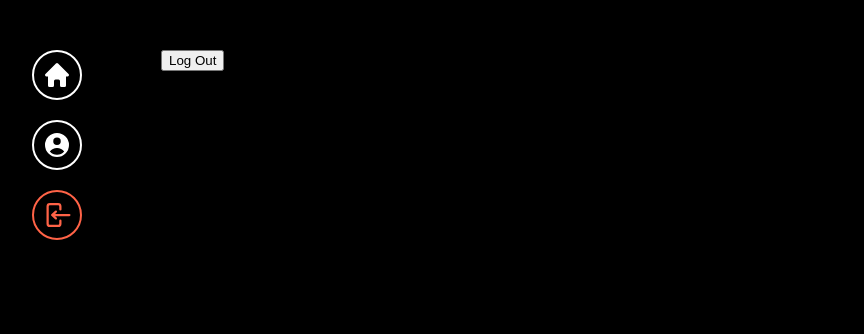
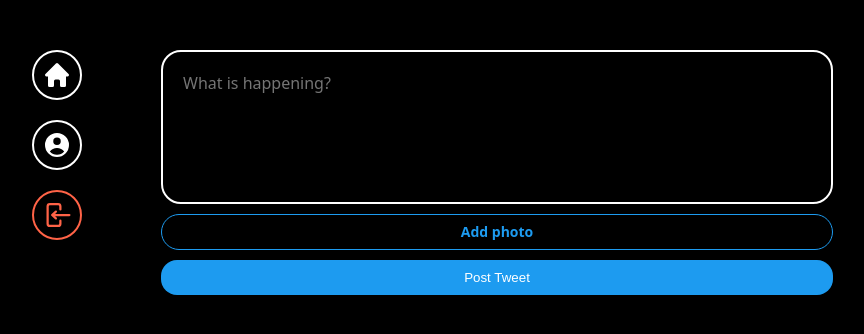
Before and after one commit to soojin323/firebase-twitter-project, a React (Vite) app: page / in a window 1280 px wide. Shown: the top 334 px of the page, without its empty margins (237-1101 px from the left). Built offline with nearby package versions, Linux system fonts and the light colour scheme; no server answers; sample sign-in values are in the browser's storage.

Commit message:
upload tweet to db

```diff
--- /dev/null
+++ b/src/components/post-tweet-form.tsx
@@ -0,0 +1,108 @@
+import { addDoc, collection } from "@firebase/firestore";
+import { async } from "@firebase/util";
+import { useState } from "react";
+import { styled } from "styled-components";
+import { auth, db } from "../firebase";
+
+export default function PostTweetForm() {
+  const [isLoading, setIsLoading] = useState(false);
+  const [tweet, setTweet] = useState("");
+  const [file, setFile] = useState<File | null>(null);
+  const onChange = (e: React.ChangeEvent<HTMLTextAreaElement>) => {
+    setTweet(e.target.value);
+  };
+  const onFileChange = (e: React.ChangeEvent<HTMLInputElement>) => {
+    const { files } = e.target;
+    if (files && files.length === 1) {
+      setFile(files[0]);
+    }
+  };
+  const onSubmit = async (e: React.FormEvent<HTMLFormElement>) => {
+    e.preventDefault();
+    const user = auth.currentUser;
+    if (!user || isLoading || tweet === "" || tweet.length > 180) return;
+    try {
+      setIsLoading(true);
+      await addDoc(collection(db, "tweets"), {
+        tweet,
+        createdAt: Date.now(),
+        username: user.displayName || "Anonymous",
+        userId: user.uid,
+      });
+    } catch (e) {
+      console.log(e);
+    } finally {
+      setIsLoading(false);
+    }
+  };
+  return (
+    <Form onSubmit={onSubmit}>
+      <TextArea
+        rows={5}
+        maxLength={180}
+        onChange={onChange}
+        value={tweet}
+        placeholder="What is happening?"
+      />
+      <AttachFileButton htmlFor="file">
+        {file ? "Photo uploaded ☑️" : "Add photo"}
+      </AttachFileButton>
+      <AttachFileInput
+        onChange={onFileChange}
+        type="file"
+        id="file"
+        accept="image/*"
+      />
+      <SubmitBtn type="submit" value={isLoading ? "Posting.." : "Post Tweet"} />
+    </Form>
+  );
+}
+const Form = styled.form`
+  display: flex;
+  flex-direction: column;
+  gap: 10px;
+`;
+const TextArea = styled.textarea`
+  border: 2px solid white;
+  padding: 20px;
+  border-radius: 20px;
+  font-size: 16px;
+  color: white;
+  background-color: black;
+  width: 100%;
+  resize: none;
+  font-family: system-ui, -apple-system, BlinkMacSystemFont, "Segoe UI", Roboto,
+    Oxygen, Ubuntu, Cantarell, "Open Sans", "Helvetica Neue", sans-serif;
+  &::placeholder {
+    font-size: 16px;
+  }
+  &:focus {
+    outline: none;
+    border-color: #1d9bf0;
+  }
+`;
+const AttachFileButton = styled.label`
+  padding: 10px 0;
+  color: #1d9bf0;
+  text-align: center;
+  border-radius: 20px;
+  border: 1px solid #1d9bf0;
+  font-size: 14px;
+  font-weight: 600;
+  cursor: pointer;
+`;
+const AttachFileInput = styled.input`
+  display: none;
+`;
+const SubmitBtn = styled.input`
+  background-color: #1d9bf0;
+  color: white;
+  border: none;
+  padding: 10px 0;
+  border-radius: 16px;
+  cursor: pointer;
+  &:hover,
+  &:active {
+    opacity: 0.9;
+  }
+`;
--- a/src/firebase.ts
+++ b/src/firebase.ts
@@ -1,5 +1,7 @@
 import { initializeApp } from "firebase/app";
 import { getAuth } from "firebase/auth";
+import { getStorage } from "firebase/storage";
+import { getFirestore } from "firebase/firestore";
 
 const firebaseConfig = {
   apiKey: "AIzaSyALwYq3RetYoqWI22QeS6s54EJNSX8DAE8",
@@ -13,3 +15,5 @@
 const app = initializeApp(firebaseConfig);
 
 export const auth = getAuth(app);
+export const storage = getStorage(app);
+export const db = getFirestore(app);
--- a/src/routes/home.tsx
+++ b/src/routes/home.tsx
@@ -1,12 +1,12 @@
-import { auth } from "../firebase";
+import { styled } from "styled-components";
+import PostTweetForm from "../components/post-tweet-form";
 
 export default function Home() {
-  const logOut = () => {
-    auth.signOut();
-  };
   return (
-    <h1>
-      <button onClick={logOut}>Log Out</button>
-    </h1>
+    <Wrapper>
+      <PostTweetForm />
+    </Wrapper>
   );
 }
+
+const Wrapper = styled.div``;
```
